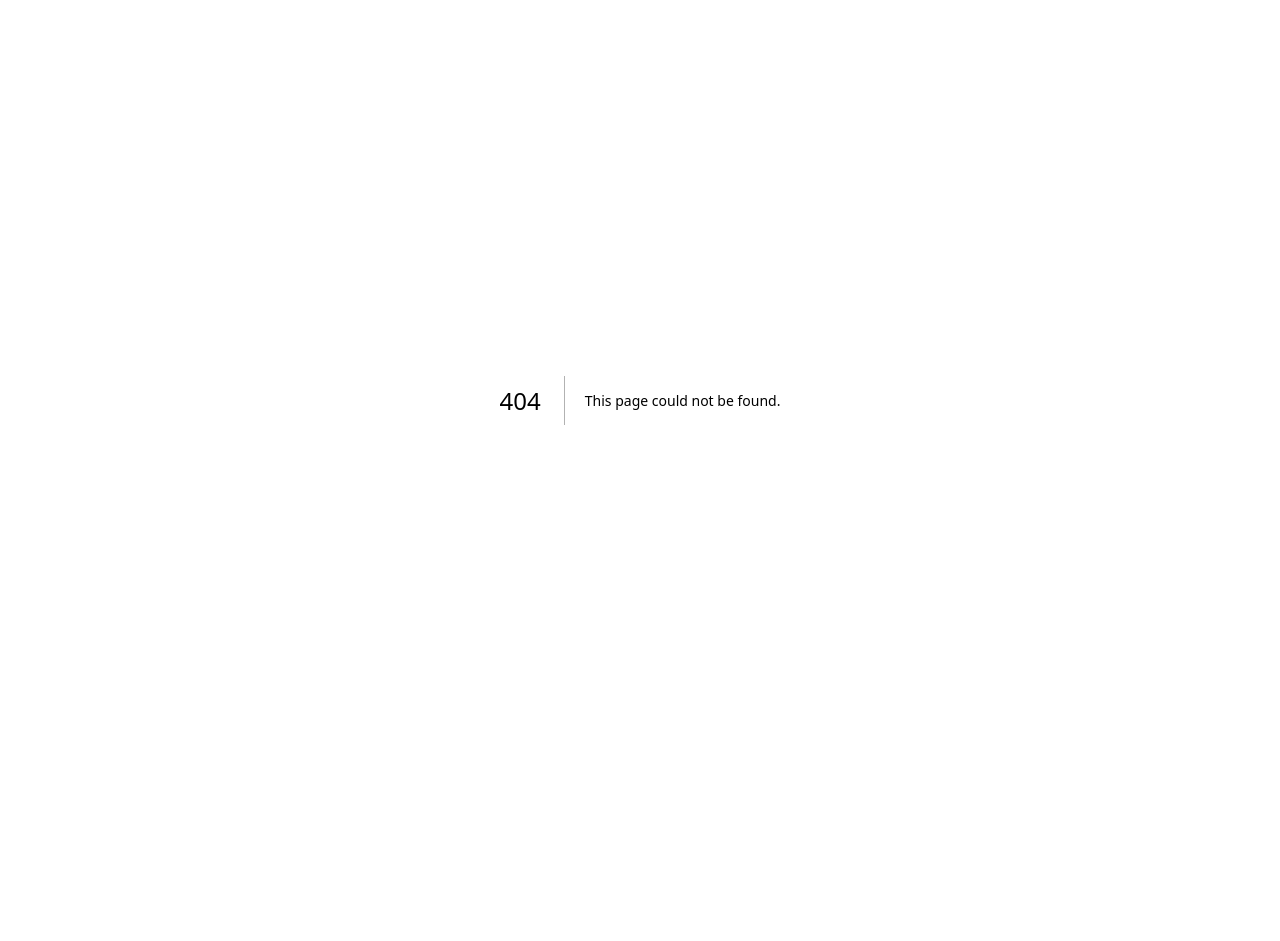
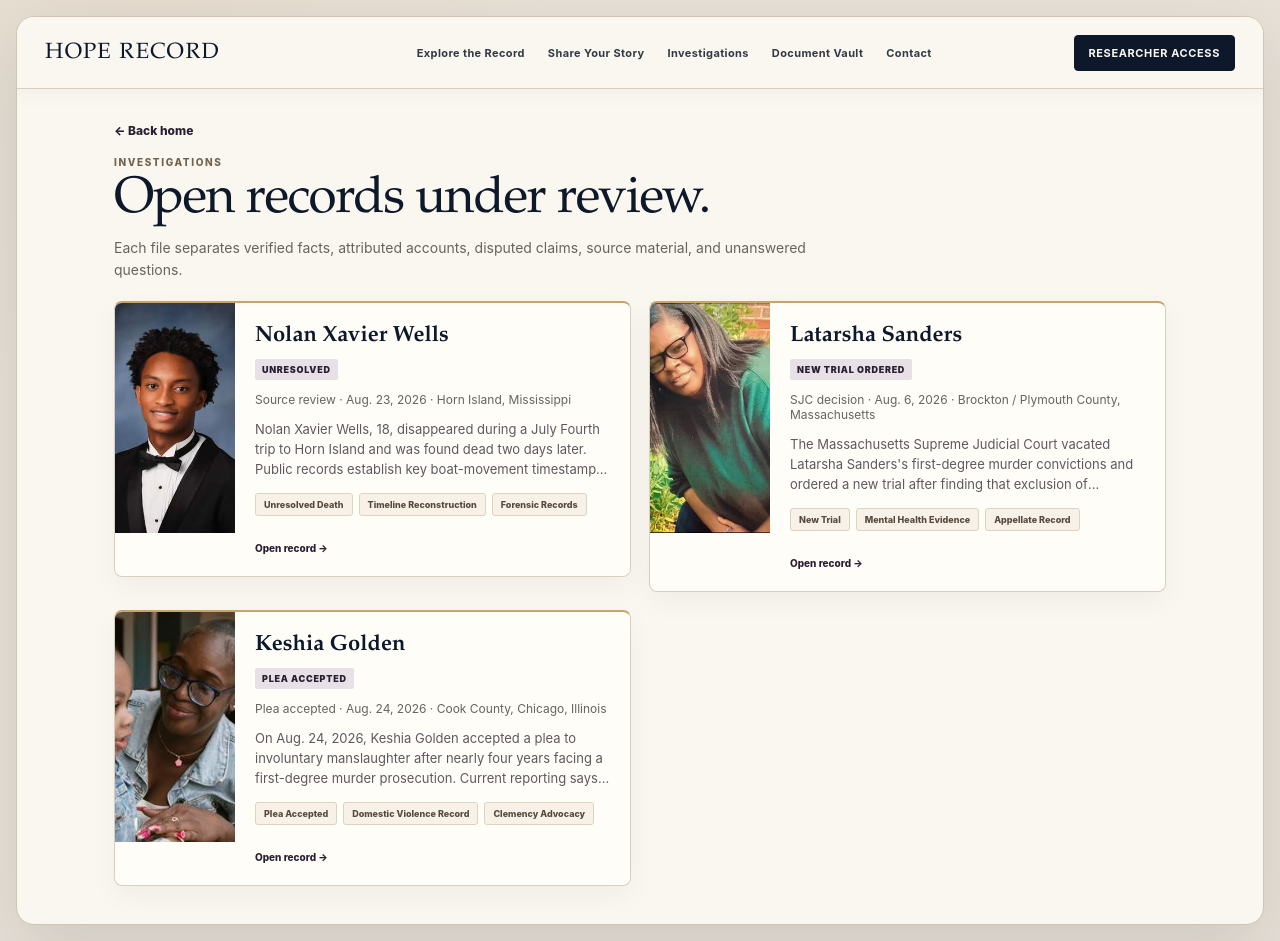
Before and after one commit to katenoahpersonal-svg/Hope-Records, a Next.js app: page /investigations in a window 1280 px wide. Before the commit this address had no page. Before the commit the page ends 800 px from the top, so only its background shows below. Built offline with nearby package versions, Linux system fonts and the light colour scheme.

Commit message:
Add investigations index page

```diff
--- /dev/null
+++ b/app/investigations/page.tsx
@@ -0,0 +1,25 @@
+import Link from "next/link";
+import { Header } from "@/components/Header";
+import { CaseCard } from "@/components/CaseCard";
+import { cases } from "@/lib/mock-data";
+import { applyEditorialOverrides } from "@/lib/editorial-overrides";
+
+const investigations = cases.map(applyEditorialOverrides);
+
+export default function InvestigationsPage() {
+  return (
+    <main className="appShell">
+      <Header />
+      <div className="innerPage compactInnerPage investigationsPage">
+        <Link className="backLink" href="/">← Back home</Link>
+        <p className="eyebrow">Investigations</p>
+        <h1>Open records under review.</h1>
+        <p className="pageLead">Each file separates verified facts, attributed accounts, disputed claims, source material, and unanswered questions.</p>
+
+        <div className="caseGrid investigationsGrid">
+          {investigations.map((item) => <CaseCard item={item} key={item.slug} />)}
+        </div>
+      </div>
+    </main>
+  );
+}
```
